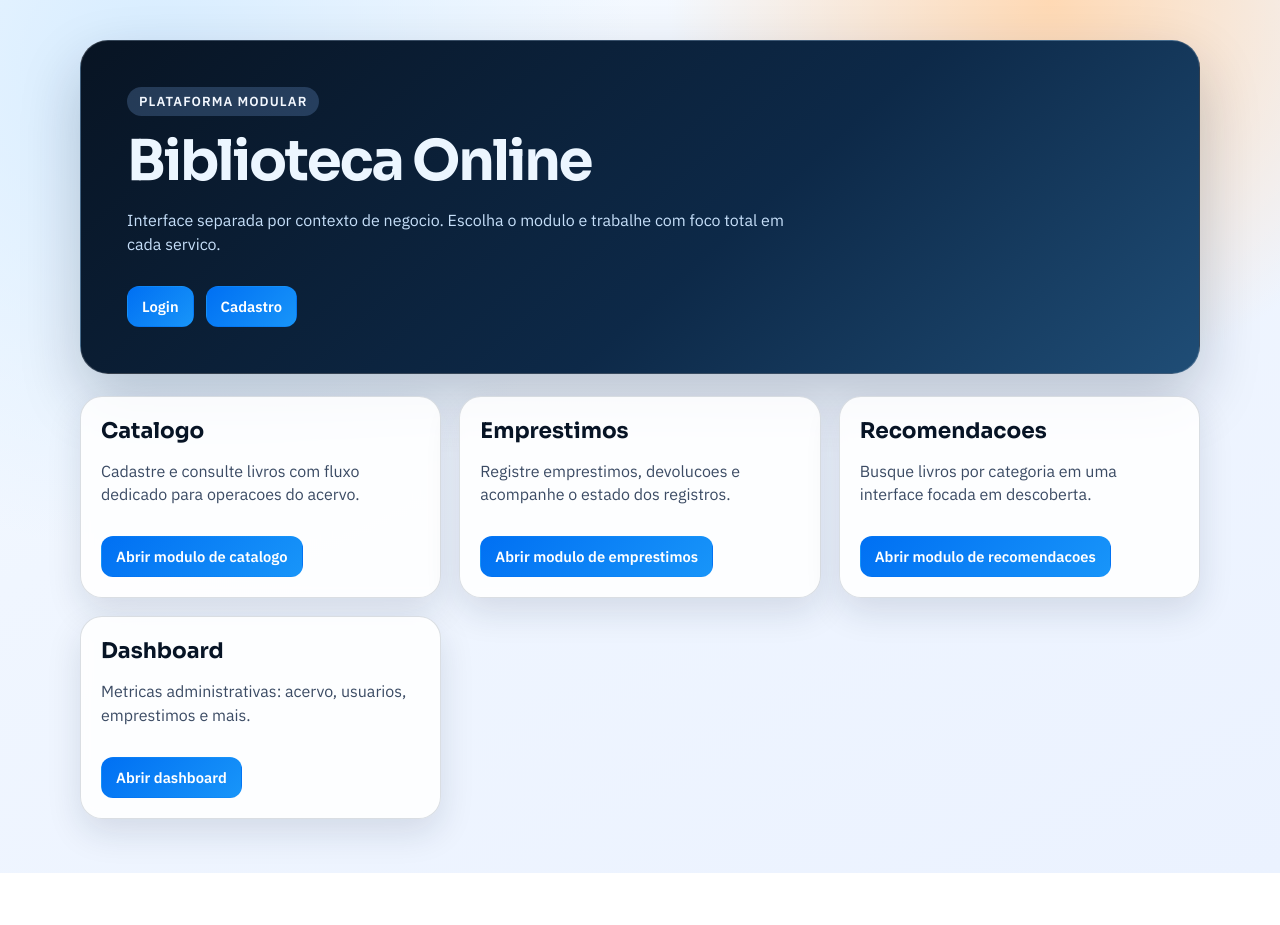
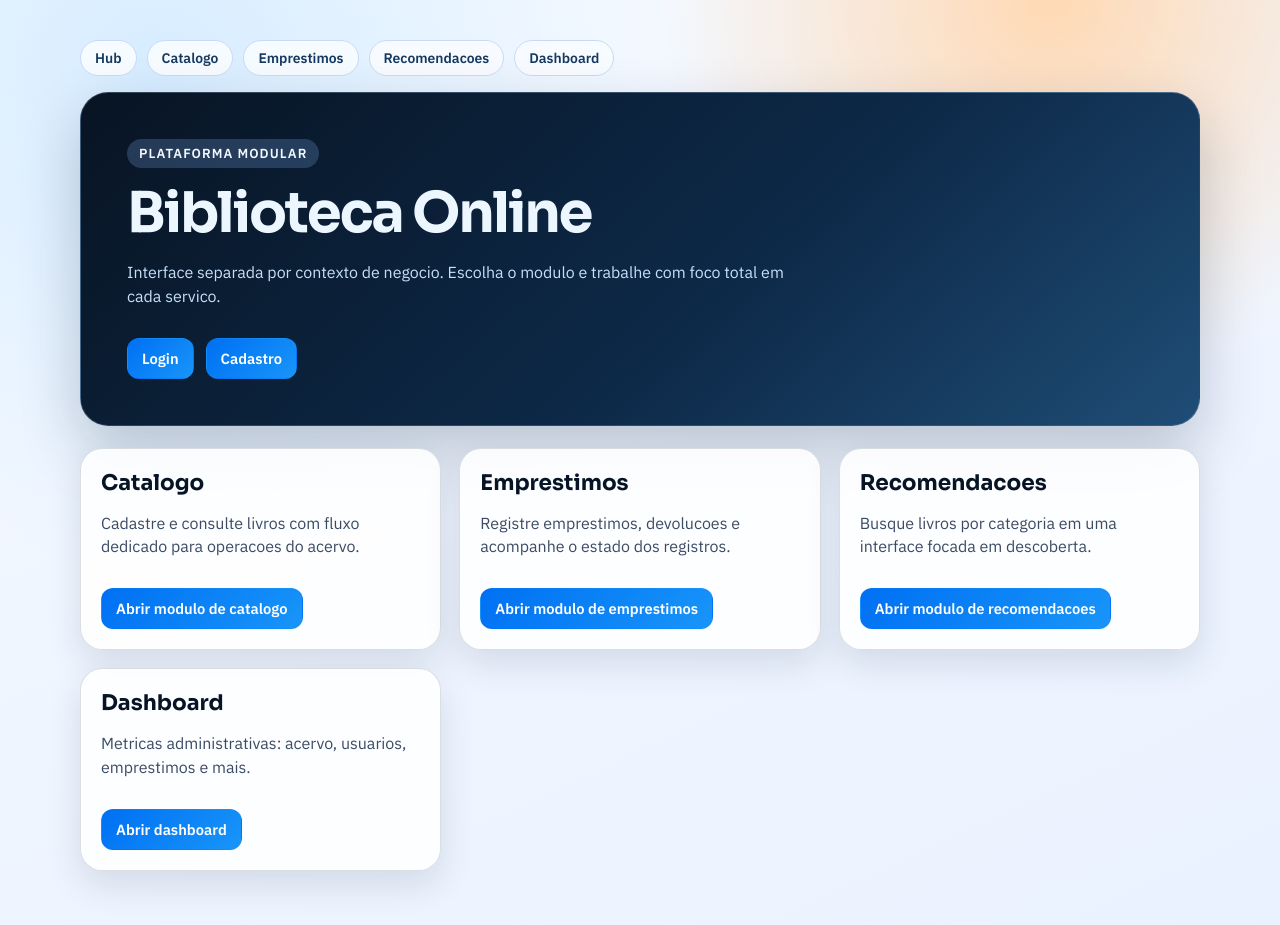
Before and after one commit to fernandogfleite/biblioteca-microservicos, a Next.js app in the folder frontend/: page / in a window 1280 px wide. Before the commit the page ends 873 px from the top, so only its background shows below. Built offline with nearby package versions, Linux system fonts and the light colour scheme.

Commit message:
feat(frontend): enhance HomePage with user authentication and navigation updates

```diff
--- a/frontend/app/page.js
+++ b/frontend/app/page.js
@@ -1,4 +1,9 @@
+"use client";
+
 import Link from "next/link";
+import { useEffect, useState } from "react";
+
+import UserBadge from "@/app/components/UserBadge";
 
 const modules = [
   {
@@ -28,8 +33,22 @@ const modules = [
 ];
 
 export default function HomePage() {
+  const [loggedIn, setLoggedIn] = useState(false);
+
+  useEffect(() => {
+    setLoggedIn(Boolean(localStorage.getItem("auth_token")));
+  }, []);
+
   return (
     <div className="dashboard-shell">
+      <nav className="top-nav" aria-label="Navegacao principal">
+        <span className="nav-chip" style={{ fontWeight: 600 }}>Hub</span>
+        <Link className="nav-chip" href="/catalogo">Catalogo</Link>
+        <Link className="nav-chip" href="/emprestimos">Emprestimos</Link>
+        <Link className="nav-chip" href="/recomendacoes">Recomendacoes</Link>
+        <Link className="nav-chip" href="/dashboard">Dashboard</Link>
+        <UserBadge />
+      </nav>
       <header className="hero-panel">
         <span className="kicker">Plataforma modular</span>
         <h1>Biblioteca Online</h1>
@@ -38,12 +57,16 @@ export default function HomePage() {
           cada servico.
         </p>
         <div style={{ marginTop: "1rem", display: "flex", gap: "0.75rem", flexWrap: "wrap" }}>
+          {!loggedIn && (
+            <>
               <Link href="/login" className="module-link">
                 Login
               </Link>
               <Link href="/registro" className="module-link">
                 Cadastro
               </Link>
+            </>
+          )}
         </div>
       </header>
 
```
Lines whose indentation alone changed are shown as unchanged.
